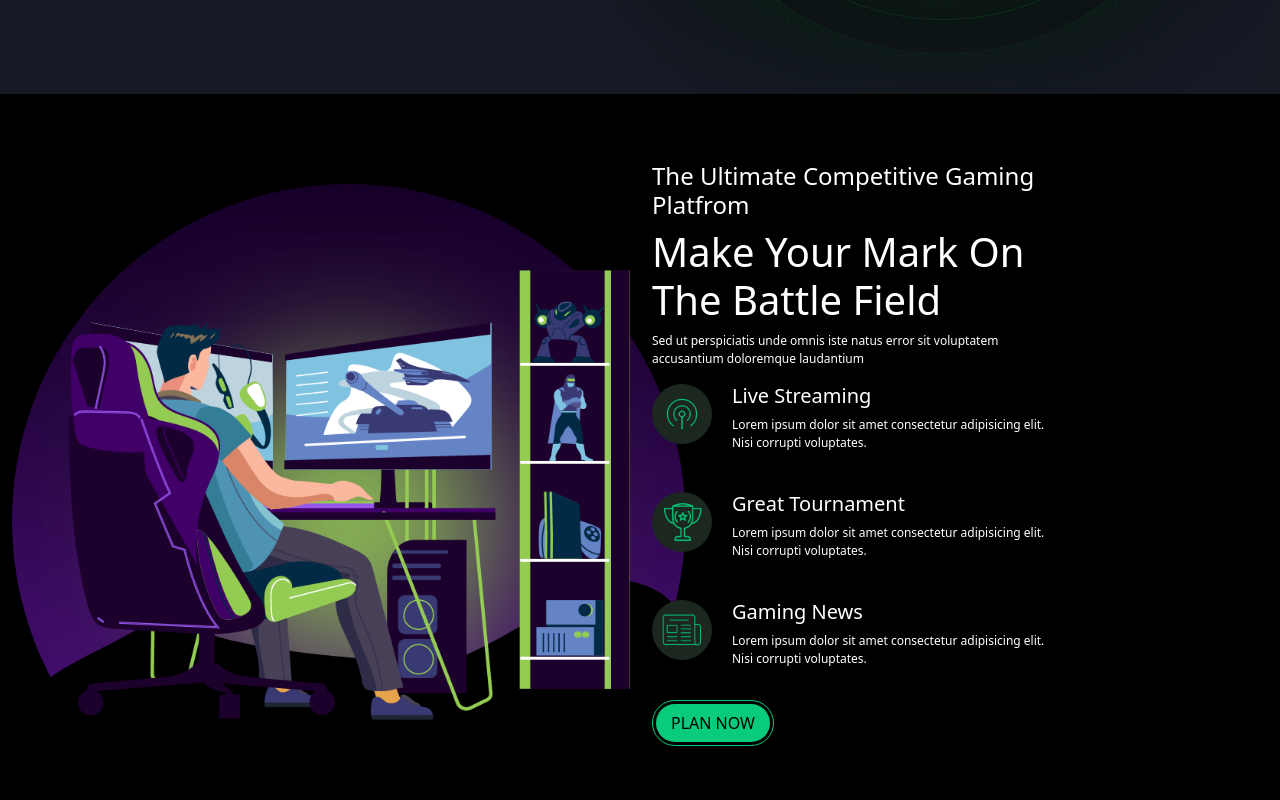
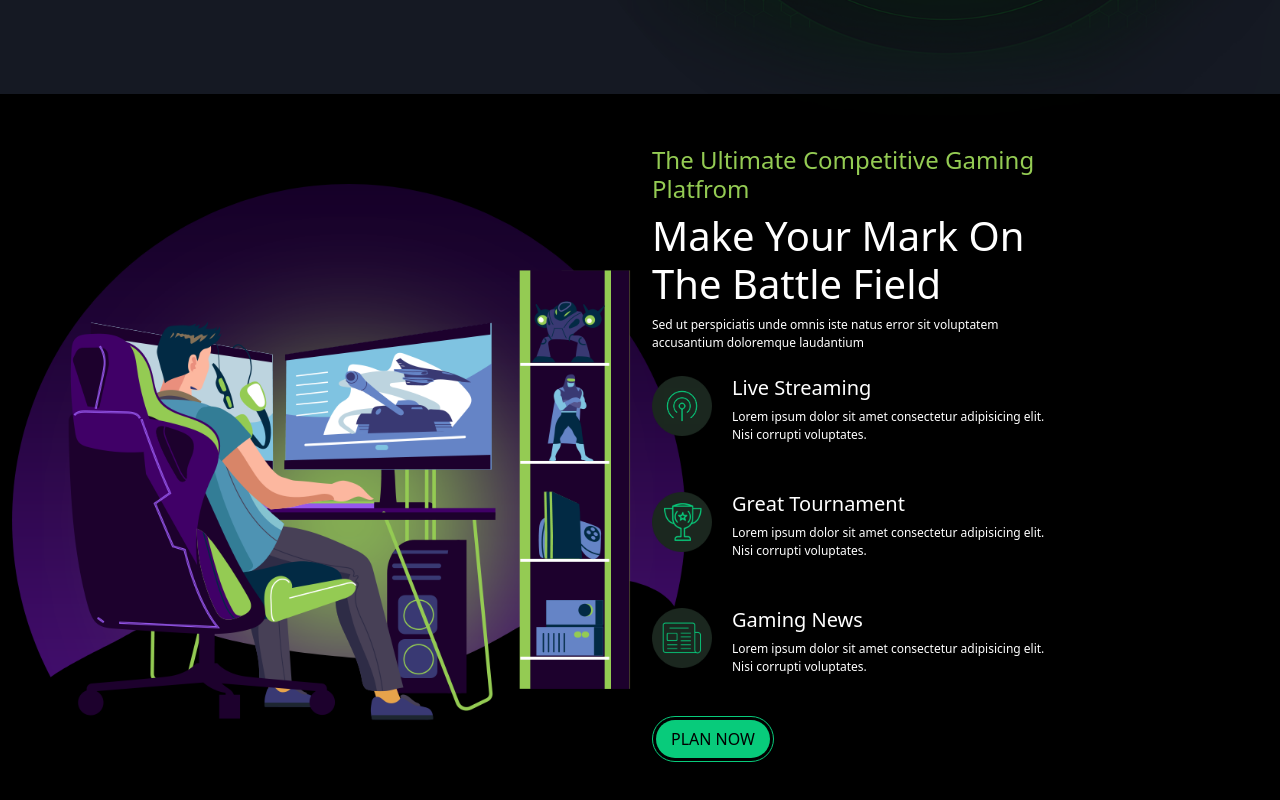
Before and after one commit to Antonio-Italiano/proj-html-vuejs, a Vue app: page / in a window 1280 px wide. Shown: the part 626-1426 px from the top of the page. Built offline with nearby package versions, Linux system fonts and the light colour scheme.

Commit message:
created BaseList

```diff
--- a/src/components/production/AppHeader.vue
+++ b/src/components/production/AppHeader.vue
@@ -38,6 +38,9 @@ export default {
 <style lang="scss" scoped>
 header {
     padding: 10px;
+    position: relative;
+    z-index: 1;
+
 
     span {
         position: relative;
--- a/src/components/production/AppLogo.vue
+++ b/src/components/production/AppLogo.vue
@@ -7,7 +7,9 @@ export default {
 
 <template>
     <figure class="h-100 d-flex align-items-center">
-        <img src="../../assets/img/logo.png" alt="logo">
+        <a href="#">
+            <img src="../../assets/img/logo.png" alt="logo">
+        </a>
     </figure>
 </template>
 
--- a/src/components/production/content/ContentJumbotron.vue
+++ b/src/components/production/content/ContentJumbotron.vue
@@ -3,13 +3,18 @@ import BaseButton from '../generics/BaseButton.vue';
 export default {
     name: 'ContentJumbotron',
     data() { return {} },
-    components: { BaseButton }
+    components: { BaseButton },
+    methods: {
+        asClicked() {
+            console.log('bottone cliccato')
+        }
+    }
 
 }
 </script>
 
 <template>
-    <div class="row">
+    <div class="row m-0">
         <!-- BACKGROUND  -->
         <div id="background" class="col-5 h-100 px-5 d-flex align-items-end">
             <img class="" src="../../../assets/img/game-controler-2.png" alt="Game Controler">
--- a/src/components/production/content/ContentPlatfrom.vue
+++ b/src/components/production/content/ContentPlatfrom.vue
@@ -1,10 +1,18 @@
 <script>
+import { platfromElement } from '../../../data';
+import BaseList from '../generics/BaseList.vue';
 import BaseButton from '../generics/BaseButton.vue';
 export default {
     name: 'ContentPlatfrom',
-    components: { BaseButton },
-
+    data() { return { platfromElement } },
+    components: { BaseList, BaseButton },
+    methods: {
+        asClicked() {
+            console.log('bottone cliccato')
+        }
+    }
 }
+console.log()
 </script>
 
 <template>
@@ -12,63 +20,15 @@ export default {
         <h4>The Ultimate Competitive Gaming Platfrom</h4>
         <h1 class="">Make Your Mark On The Battle Field</h1>
         <p>Sed ut perspiciatis unde omnis iste natus error sit voluptatem accusantium doloremque laudantium</p>
-        <ul class="p-0">
-            <li>
-                <div class="border-customs d-flex">
-                    <a href="#" class=" icon d-flex align-items-center">
-                        <img src="../../../assets/icon/features-icon-1.png" alt="play">
-                    </a>
-                    <div>
-                        <h5>Live Streaming</h5>
-                        <p>Lorem ipsum dolor sit amet consectetur adipisicing elit. Nisi corrupti
-                            voluptates.</p>
-                    </div>
-                </div>
-            </li>
-            <li class="my-4">
-                <div class="border-customs d-flex">
-                    <a href="#" class=" icon d-flex align-items-center justify-content-center">
-                        <img src="../../../assets/icon/features-icon-2.png" alt="play">
-                    </a>
-                    <div>
-                        <h5>Great Tournament</h5>
-                        <p>Lorem ipsum dolor sit amet consectetur adipisicing elit. Nisi corrupti
-                            voluptates.</p>
-                    </div>
-                </div>
-            </li>
-            <li>
-                <div class="border-customs d-flex">
-                    <a href="#" class=" icon d-flex align-items-center justify-content-center">
-                        <img src="../../../assets/icon/features-icon-3.png" alt="play">
-                    </a>
-                    <div>
-                        <h5>Gaming News</h5>
-                        <p>Lorem ipsum dolor sit amet consectetur adipisicing elit. Nisi corrupti
-                            voluptates.</p>
-                    </div>
-                </div>
-            </li>
-        </ul>
+        <base-list v-for="e in this.platfromElement" :key="e.title" :item="e"></base-list>
         <base-button @button-clicked="asClicked" placeholder="PLAN NOW" href="#"></base-button>
     </div>
 
 </template>
 
 <style lang="scss" scoped>
-.icon {
-    height: 60px;
-    width: 60px;
-    margin-right: 20px;
-
-    img {
-        height: 100%;
-    }
-}
-
-li {
-    list-style-type: none;
-    margin-left: 0;
+h4 {
+    color: #94CB53;
 }
 
 p {
--- /dev/null
+++ b/src/components/production/generics/BaseList.vue
@@ -0,0 +1,55 @@
+<script>
+export default {
+    name: 'BaseList',
+    props: { item: Object },
+    computed: {
+        imageSrc() {
+            const url = new URL(`../../../assets/icon/${this.item.url}.png`, import.meta.url);
+            return url.href;
+        }
+    }
+
+
+}
+</script>
+
+<template>
+    <ul class="p-0">
+        <li class="my-2">
+            <div class="border-customs d-flex">
+                <a href="#" class=" icon d-flex align-items-center">
+                    <img :src="imageSrc" :alt="item.title">
+                </a>
+                <div>
+                    <h5>{{ item.title }}</h5>
+                    <p>{{ item.text }}</p>
+                </div>
+            </div>
+        </li>
+    </ul>
+</template>
+
+<style lang="scss">
+.icon {
+    height: 60px;
+    width: 60px;
+    margin-right: 20px;
+
+    img {
+        height: 100%;
+    }
+}
+
+li {
+    list-style-type: none;
+    margin-left: 0;
+}
+
+h4 {
+    color: #94CB53;
+}
+
+p {
+    font-size: 12px;
+}
+</style>
--- a/src/data/index.js
+++ b/src/data/index.js
@@ -31,5 +31,23 @@ const navElement = [
         current: false,
     },
 ]
+const platfromElement = [
+    {
+        title: 'Live Streaming',
+        url: 'features-icon-1',
+        text: 'Lorem ipsum dolor sit amet consectetur adipisicing elit. Nisi corrupti voluptates.',
+    },
+    {
+        title: 'Great Tournament',
+        url: 'features-icon-2',
+        text: 'Lorem ipsum dolor sit amet consectetur adipisicing elit. Nisi corrupti voluptates.',
+    },
+    {
+        title: 'Gaming News',
+        url: 'features-icon-3',
+        text: 'Lorem ipsum dolor sit amet consectetur adipisicing elit. Nisi corrupti voluptates.',
+    },
 
-export { dataIndex, navElement };
+]
+
+export { dataIndex, navElement, platfromElement };
```
